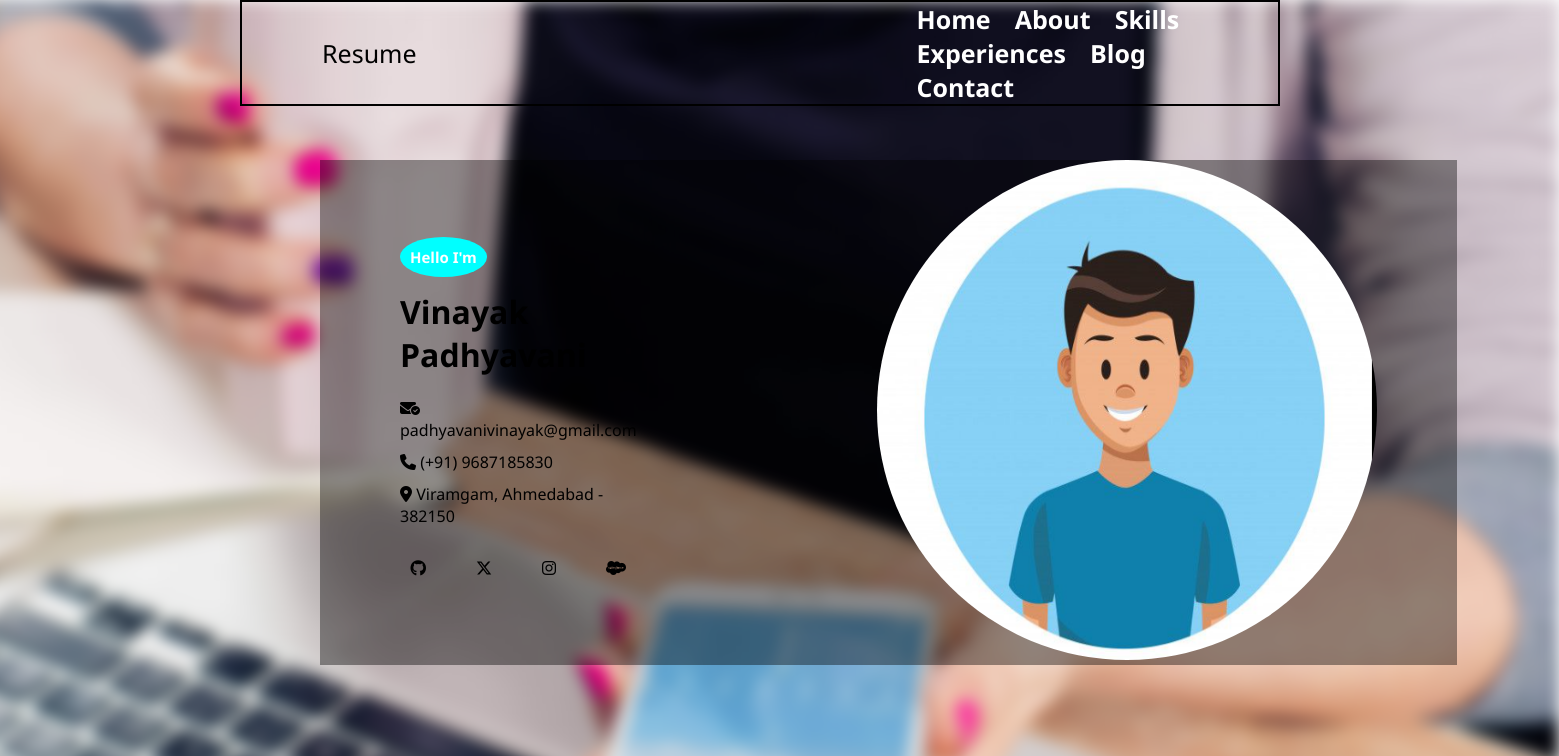
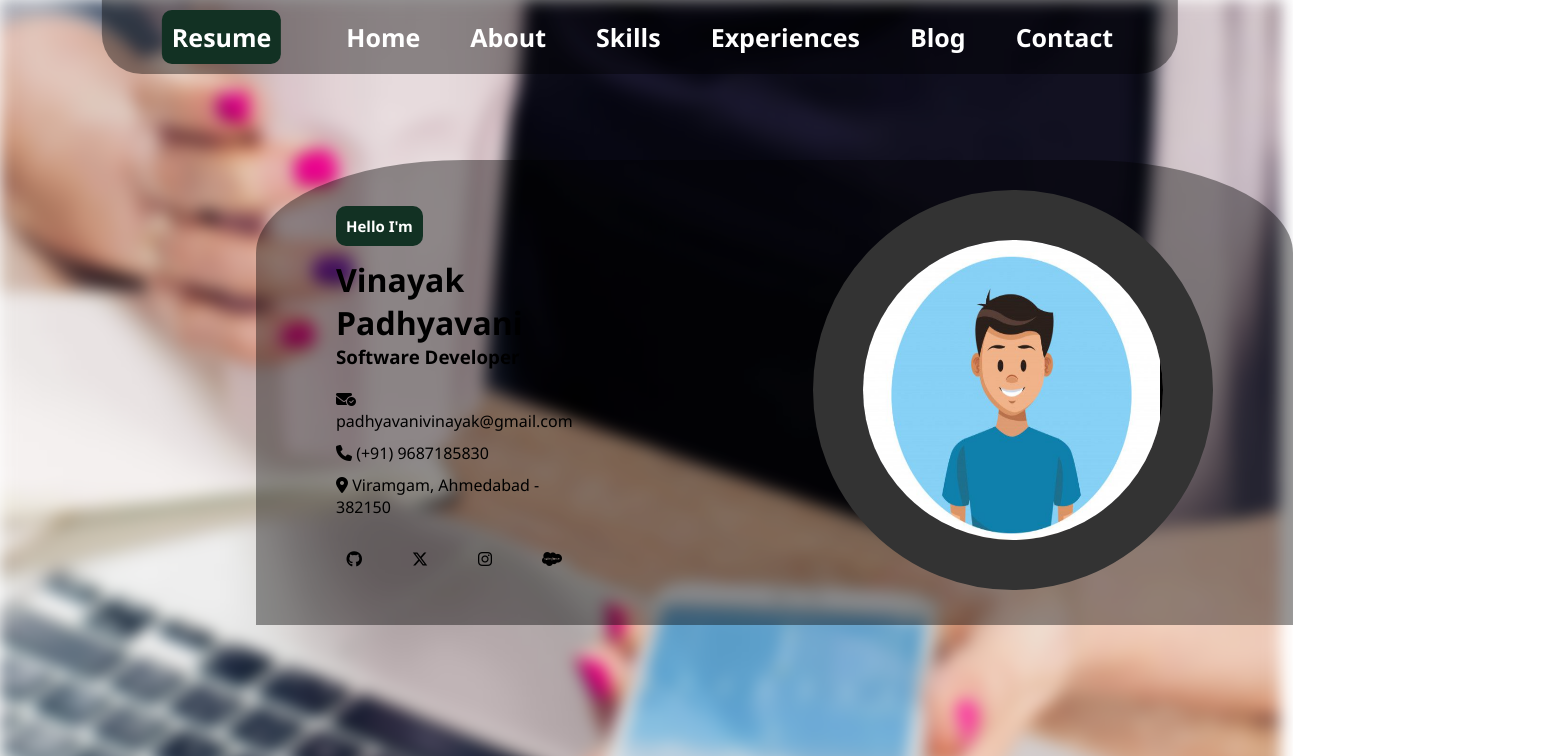
Before and after one commit to Vinayak1812/Vinayak-Portfolio, a plain HTML site: page index.html in a window 1280 px wide. Shown: the top 756 px of the page, 1559 px wide, since content can reach past the window. Drawn offline with Linux system fonts and the light colour scheme.

Commit message:
forth commit

```diff
--- a/index.html
+++ b/index.html
@@ -31,9 +31,9 @@
         <div class="my-detail">
             <span>Hello I'm</span>
             <h1>Vinayak Padhyavani</h1>
+            <h3>Software Developer</h3>
             <div class="contact">
-                <a href="https://mail.google.com/mail/?view=cm&fs=1&to=padhyavanivinayak@gmail.com"><i
-                        class="fa-solid fa-envelope-circle-check"></i> padhyavanivinayak@gmail.com</a>
+                <a href="https://mail.google.com/mail/?view=cm&fs=1&to=padhyavanivinayak@gmail.com"><i class="fa-solid fa-envelope-circle-check"></i> padhyavanivinayak@gmail.com</a>
                 <a href=""><i class="fa-solid fa-phone"></i>  (+91) 9687185830</a>
                 <a href="https://www.google.com/maps/place/Viramgam,+Gujarat+382150,+India/@23.1272654,72.0288376,14z/data=!3m1!4b1!4m6!3m5!1s0x395c0188c9f753cb:0x95d3aabed6c60880!8m2!3d23.1249646!4d72.0535829!16zL20vMGY2bm4w?entry=ttu&g_ep=EgoyMDI1MDIwOS4wIKXMDSoASAFQAw%3D%3D"><i class="fa-solid fa-location-dot"></i> Viramgam, Ahmedabad - 382150</a>
             </div>
@@ -48,8 +48,10 @@
             <img src="/my-pic.png" alt="" id="vinayak-pic">
         </div>
     </div>
+    <div class="about-me" id="About">
+        <img src="/Aboutme.webp" alt="" id="bg-aboutme">
+    </div>
+</body>
 
 
-</body>
-
 </html>
--- a/style.css
+++ b/style.css
@@ -1,49 +1,75 @@
-*{
-    height: 0 auto;
-    width: 0 auto;
+* {
+    height: auto;  /* Correct the height property */
+    width: auto;   /* Correct the width property */
+    box-sizing: border-box;  /* Ensure padding and border are included in element's total width and height */
 }
+
 body {
-    margin: 0;      /* Remove default body margins */
-    display: grid;   /* Enable CSS Grid */
-    justify-content: center; /* Shorthand for align-items: center and justify-items: center */
+    margin: 0;  /* Remove default body margins */
+    display: flex;
+    justify-content: center;
+    align-items: center;
+    flex-direction: column;  /* Stack elements vertically */
     font-family: 'Segoe UI', Tahoma, Geneva, Verdana, sans-serif;
-  }
+}
 
 .nav-bar {
-    position: absolute;
+    position: fixed;
+    top: 0;
+    left: 50%;
+    transform: translateX(-50%);
     display: flex;
-    border: 2px solid black;
-    gap: 60vh;
-    padding-left: 10vh;
-    padding-right: 10vh;
+    gap: 60px;  /* Adjust the gap between resume and menu */
+    padding: 10px 60px;
     align-items: center;
-    margin-left: 30vh;
+    justify-content: center;
+    background-color: rgba(0, 0, 0, 0.4);
+    border-bottom-right-radius: 40px;
+    border-bottom-left-radius: 40px;
+    z-index: 1000;  /* Ensure it stays on top of other content */
 }
 
-.resume{
+
+.resume {
     font-size: 25px;
     cursor: pointer;
 }
 
-.menu{
-    /* gap: 10px; */
-
-}
-
-.menu a{
-    color: black;
-    text-decoration: none;
-    padding-left: 20px;
-    font-size: 25px;
+.resume p {
+    margin: 0;
+    padding: 10px;
+    border-radius: 10px;
+    background-color: #123123;
     color: white;
     font-weight: bold;
 }
 
-.bg-pic{
+.menu {
+    display: flex;
+    justify-content: center;
+    align-items: center;
+    gap: 40px;
+}
+
+.menu a {
+    color: white;  /* Unified color property */
+    text-decoration: none;
+    font-size: 25px;
+    font-weight: bold;
+    padding: 5px;
+    border-radius: 3px;
+}
+
+.menu a:hover {
+    background-color: #123123;
+}
+
+.bg-pic {
     position: relative;
     height: 100vh;
+    width: 100%;
+    object-fit: cover;
     filter: blur(8px);
-
 }
 
 .bg-pic::after {
@@ -53,56 +79,66 @@ body {
     left: 0;
     width: 100%;
     height: 100%;
-    background: rgba(0, 0, 0, 0.4); /* Your overlay color */
+    background: rgba(0, 0, 0, 0.4); /* Overlay color */
 }
 
-/* Main section */
-
-.my-details{
+.my-details {
     position: absolute;
     display: flex;
     align-items: center;
     justify-content: center;
     gap: 30vh;
-    margin-top: 20vh;
-    margin-left: 40vh;
-    background-color: rgba(0,0,0, 0.4);
-    padding-left: 80px;
-    padding-right: 80px;
+    top: 20%;
+    left: 20%;
+    background-color: rgba(0, 0, 0, 0.4);
+    padding: 30px 80px;
+    border-top-left-radius: 20%;
+    border-top-right-radius: 20%;
 }
 
-.contact{
+.contact {
     display: grid;
     gap: 10px;
 }
 
-#vinayak-pic{
-    height: 500px;
-    width: 500px;
+#vinayak-pic {
+    height: 400px;
+    width: 400px;
+    border: 50px solid #333333;
     border-radius: 50%;
 }
 
-.my-detail span{
-    background-color: aqua;
+.my-detail span {
+    background-color: #123123;
     color: white;
     font-size: 15px;
     padding: 10px;
-    border-radius: 50%;
+    border-radius: 10px;
     font-weight: bold;
 }
 
-.my-detail a{
+.my-detail h1 {
+    margin-bottom: 0;
+}
+
+.my-detail h3 {
+    margin-top: 0;
+}
+
+.my-detail a {
     color: black;
     text-decoration: none;
 }
 
-.links{
+.links {
     display: flex;
     justify-content: center;
     align-items: center;
     gap: 50px;  /* Adjust the gap as needed */
     margin-top: 30px;
 }
-.links a{
 
+/* About me */
+#bg-aboutme{
+    width: 500px;
 }
```
Also changed, not shown: Aboutme.webp (added).
